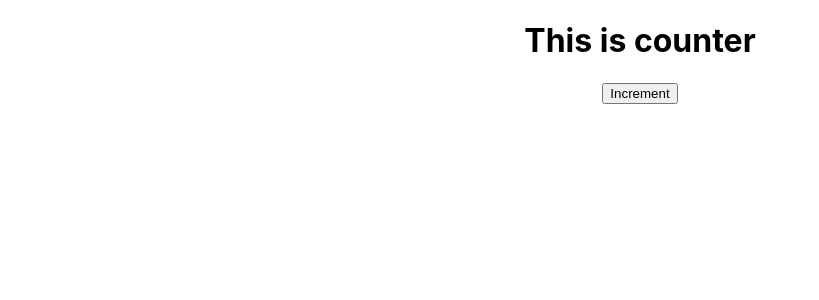
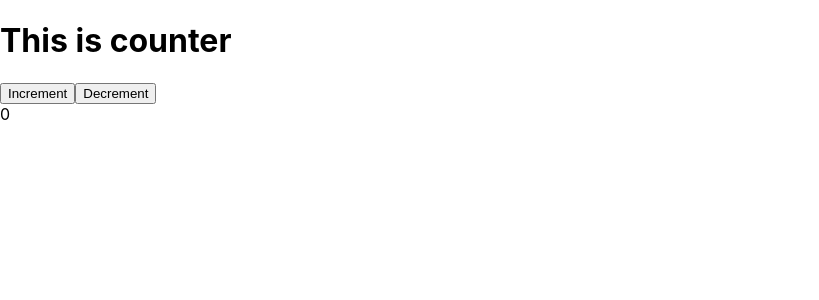
Before and after one commit to prkm93/react-tdd-using-jest-and-enzyme, a React (Create React App) app: page / in a window 1280 px wide. Shown: the top 300 px of the page, without its empty margins (0-819 px from the left). Built offline with nearby package versions, Linux system fonts and the light colour scheme.

Commit message:
added test for initial state

```diff
--- a/src/App.js
+++ b/src/App.js
@@ -1,7 +1,8 @@
-import logo from './logo.svg';
-import './App.css';
+import React, {useState} from 'react';
 
 function App() {
+
+  const [counter, setCounter] = useState(0);
   return (
     <div className="App">
       {/* <header className="App-header">
@@ -20,6 +21,8 @@ function App() {
       </header> */}
       <h1>This is counter</h1>
       <button id="increment-btn">Increment</button>
+      <button id="decrement-btn">Decrement</button>
+      <div id="counter-value">{counter}</div>
     </div>
   );
 }
```
Also changed, not shown: 1 other file (tests, documents, lock files or other folders).
